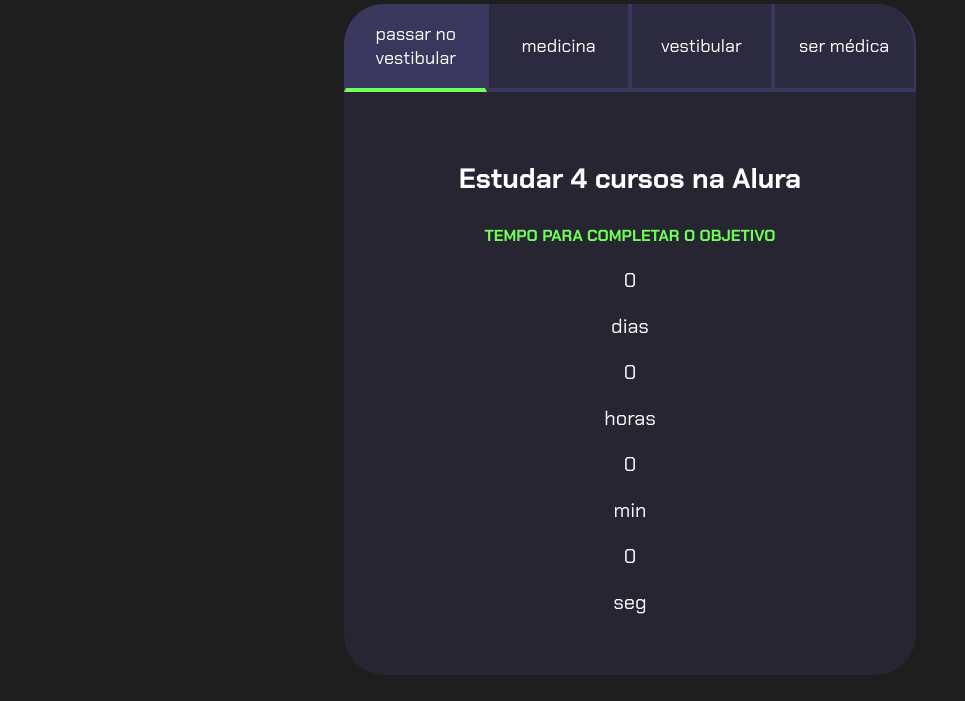
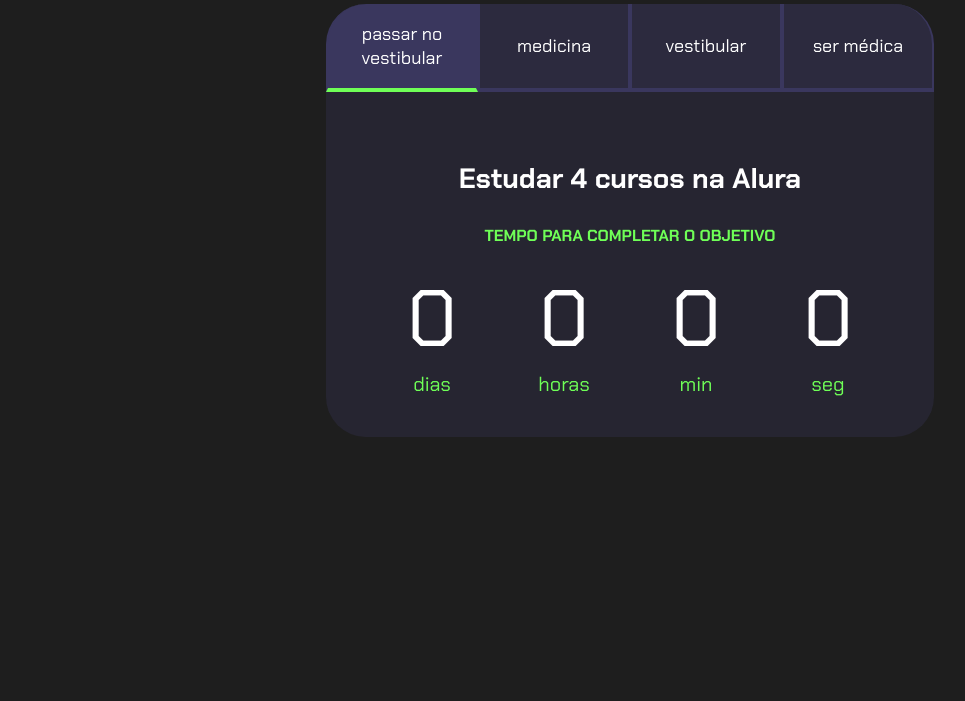
Before and after one commit to syduloviczz/trabalho1trimestre, a plain HTML site: page index.html in a window 1280 px wide. Shown: the part 99-800 px from the top of the page, without its empty margins (10-975 px from the left). Drawn offline with Linux system fonts and the light colour scheme.

Commit message:
style.css

```diff
--- a/style.css
+++ b/style.css
@@ -88,9 +88,29 @@ body {
     color: var(--verde);
     text-transform: uppercase;
 }
+
 .contador{
+    display:flex;
+    justify-content: center;
+    flex-wrap: wrap;
+}
+.contador-digito{
+    padding: 0 16px;
+    text-align: center;
+    min-width: 100px;
+}
+
+.contador-digito-numero{
+    font-size: 80px;
+    margin: 0;
+
+}
+
+.contador-digito-texto{
+    color: var(--verde);
     font-size: 20px;
-    text-align: center;
+    margin: 0;
+
 }
 
 @media screen and (min-width: 768px) {
```
